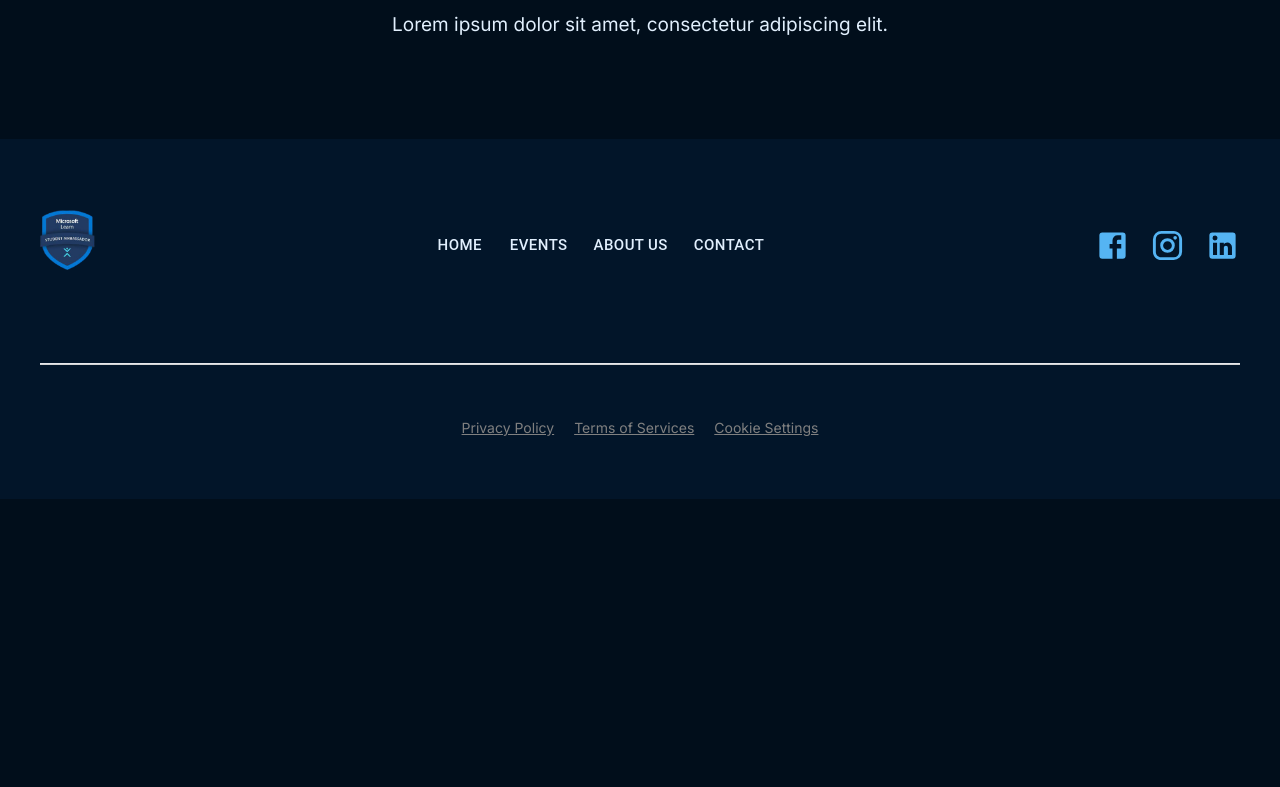
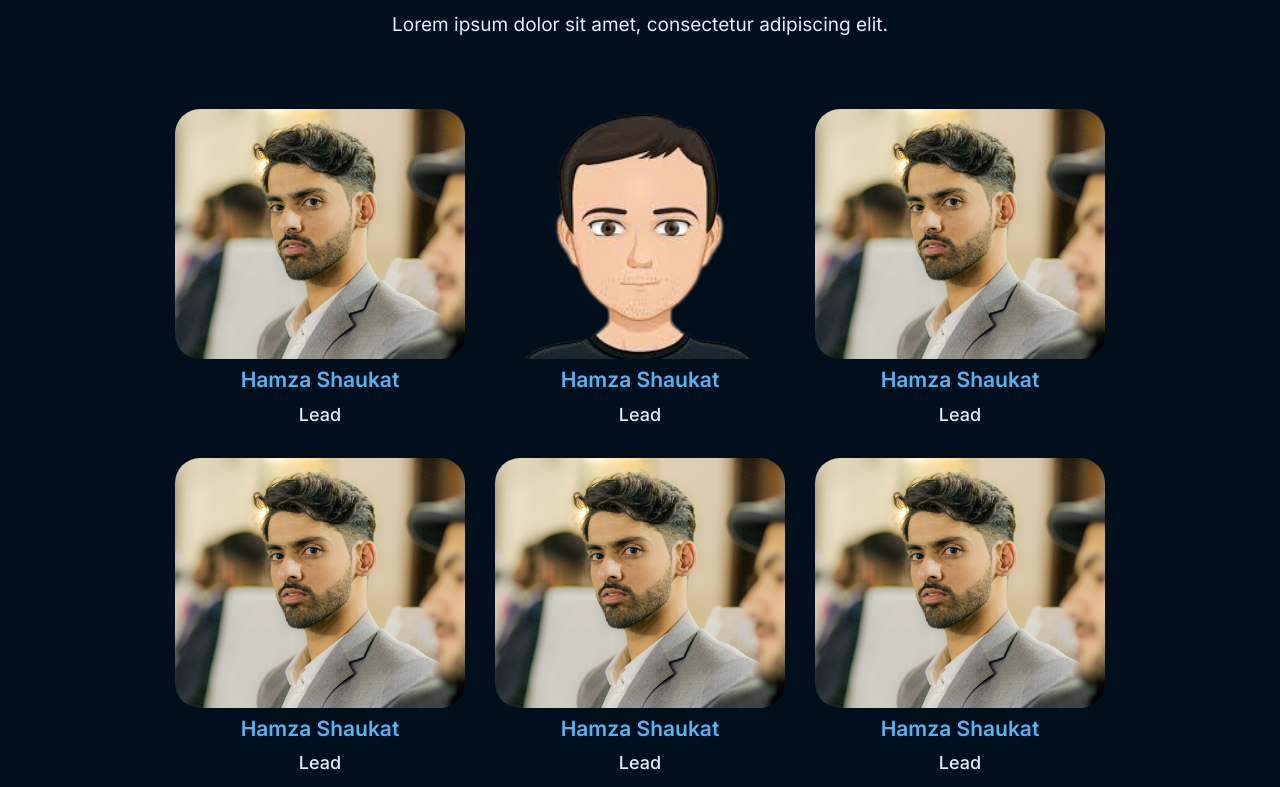
Before and after one commit to EngrMaazKhalid/MLSA-website, a Next.js app: page / in a window 1280 px wide. Shown: the part 2953-3740 px from the top of the page. Before the commit the page ends 3452 px from the top, so only its background shows below. Built offline with nearby package versions, Linux system fonts and the light colour scheme.

Commit message:
team section is completed

```diff
--- a/src/components/Team/Team.js
+++ b/src/components/Team/Team.js
@@ -4,7 +4,7 @@ import classes from './Team.module.css'
 import Image from 'next/image'
 import Picture1 from '../../../public/Assets/Photos/Picture1.png'
 import img from './images.png'
-
+import hamza from './hamzaaa.jpg'
 
 
 export default function Team() {
@@ -18,9 +18,70 @@ export default function Team() {
     </h2>
     <p className={classes['desc']}>Lorem ipsum dolor sit amet, consectetur adipiscing elit.</p>
     </div>
-<div className={classes['Team-Sec']}>
+{/* <div className={classes['Team-Sec']}>
 
+</div> */}
+<div className={classes['card']}>
+<div className={classes['shape']}>
+<Image
+src={hamza}
+className={classes['image']}
+/>
 </div>
+<h5 className={classes['name']}>Hamza Shaukat</h5>
+<p className={classes['designation']}>Lead</p>
+</div>
+<div className={classes['card']}>
+<div className={classes['shape']}>
+<Image
+src={img}
+className={classes['image']}
+/>
+</div>
+<h5 className={classes['name']}>Hamza Shaukat</h5>
+<p className={classes['designation']}>Lead</p>
+</div>
+<div className={classes['card']}>
+<div className={classes['shape']}>
+<Image
+src={hamza}
+className={classes['image']}
+/>
+</div>
+<h5 className={classes['name']}>Hamza Shaukat</h5>
+<p className={classes['designation']}>Lead</p>
+</div>
+<div className={classes['card']}>
+<div className={classes['shape']}>
+<Image
+src={hamza}
+className={classes['image']}
+/>
+</div>
+<h5 className={classes['name']}>Hamza Shaukat</h5>
+<p className={classes['designation']}>Lead</p>
+</div>
+<div className={classes['card']}>
+<div className={classes['shape']}>
+<Image
+src={hamza}
+className={classes['image']}
+/>
+</div>
+<h5 className={classes['name']}>Hamza Shaukat</h5>
+<p className={classes['designation']}>Lead</p>
+</div>
+<div className={classes['card']}>
+<div className={classes['shape']}>
+<Image
+src={hamza}
+className={classes['image']}
+/>
+</div>
+<h5 className={classes['name']}>Hamza Shaukat</h5>
+<p className={classes['designation']}>Lead</p>
+</div>
+
     {/* <div className={classes['col-5']}>
 
           <div className={classes['shape']}>
@@ -82,7 +143,11 @@ hamza
 </CardContent>
 </Card> */}
 </div>
-
+<div className={classes['About-btn']}>
+<button className={classes['btn']}>
+  View Full Team	&#8594;
+</button>
+</div>
     </div>
   )
 }
--- a/src/components/Team/Team.module.css
+++ b/src/components/Team/Team.module.css
@@ -6,6 +6,7 @@
     justify-content: space-between; */
     align-items: center;
     justify-content: center;
+    flex-direction: column;
 }
 
 .Team-div{
@@ -13,6 +14,7 @@
     flex-wrap: wrap;
     align-items: center;
     justify-content: center;
+    gap: 2rem ;
 
 }
 .Upper{
@@ -20,7 +22,7 @@
     justify-content: center;
     flex-direction: column;
     align-items: center;
-    margin-bottom: 2rem;
+    margin-bottom: 4rem;
     width: 100%;
 }
 .heading{
@@ -35,56 +37,86 @@
 
 }
 .Team-Sec{
+    display: flex;
+    flex-wrap: wrap;
 
 }
-.col-5{
-    flex: 0 0 auto;
-    width: 50%;
- text-align: center;
- display: flex;
- flex-direction: column;
- justify-content: center;
- align-items: center;
+.card{
+    display: flex;
+    justify-content: center;
+    align-items: center;
+    width: 33%;
+    flex-direction: column;
+    flex-wrap: wrap;
 }
 
-.headshot{
+
+.shape{
+    height: 25rem;
+    /* width: 24rem; */
+    width: 100%;
+    position: relative;
+    overflow: hidden;
+
+    float: left;
+
+    border-radius: 25px;
+}
+.image{
 height: 100%;
 width: 100%;
-transform: scale(1.43) translateY(4.19rem);
+ /* transform: scale(1.43) translateY(4.19rem);  */
 transition: all .2s;
 overflow: hidden;
-object-fit: contain;
+object-fit: cover;
+
+
 }
 .designation{
-    text-transform: uppercase!important;
+    text-transform: capitalize!important;
     /* color: black; */
     text-align: center!important;
     margin-top: 0.5rem!important;
-    font-size: 24px;
-    font-weight: 600
+    font-size: 1.8rem;
+    font-weight: 500
 }
 .name{
     /* font-family: Open Sans,sans-serif; */
-    text-transform: uppercase!important;
+    text-transform: capitalize!important;
     color: #55B4F3;
     text-align: center!important;
     margin-top: 0.5rem!important;
-    font-size: 24px;
+    font-size: 2.1rem;
     font-weight: 600;
 }
-
-
-
-
-
-
-
-
-
+.About-btn{
+    margin-top: 4rem;
+}
+.btn{
+    background: #0B3253;
+    border: 2px solid #55B4F3;
+    padding: 8px 20px 8px 20px;
+    font-size: 1.6rem;
+    font-weight: 600;
+    transition: all .5s ;
+    border-radius: 6px;
+}
+.btn:hover{
+    background: #55B4F3;
+    color: #0B3253;
+}
 
 @media (min-width: 768px){
-    .col-5{
+    .card{
         flex: 0 0 auto;
-    width: 33.33%;
+    width: 25%;
+    }
+    .Team-div{
+        gap: 3rem;
     }
 }
+@media (max-width: 550px){
+    .card{
+        width: 50%;
+    }
+}
--- a/src/components/offer/Offer.module.css
+++ b/src/components/offer/Offer.module.css
@@ -83,3 +83,18 @@
 .tick{
     display: flex;
 }
+@media (max-width: 900px){
+    .Offer-div{
+        flex-direction: column-reverse;
+        align-items: center;
+        justify-content: center;
+    }
+    .Offer-left{
+        width: 100%;
+        margin-top: 5rem;
+    }
+    .Offer-right{
+        width: 100%;
+
+    }
+}
```
Also changed, not shown: src/components/Team/Hamzaaa.jpg (added).
